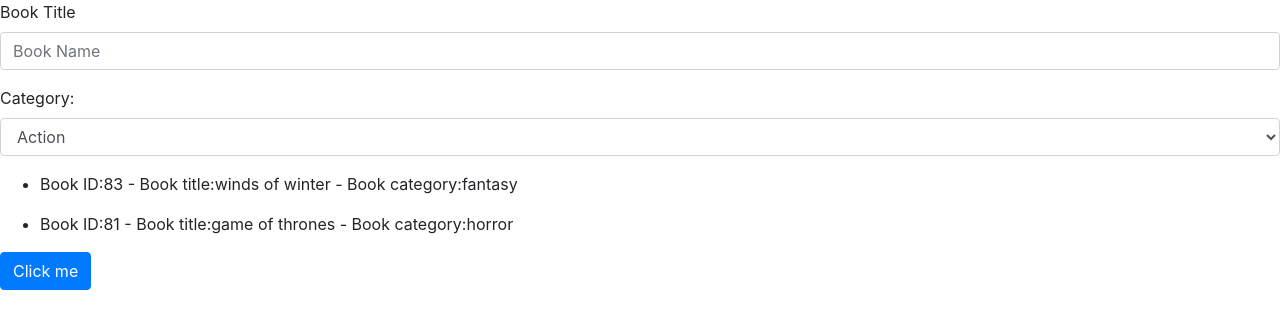
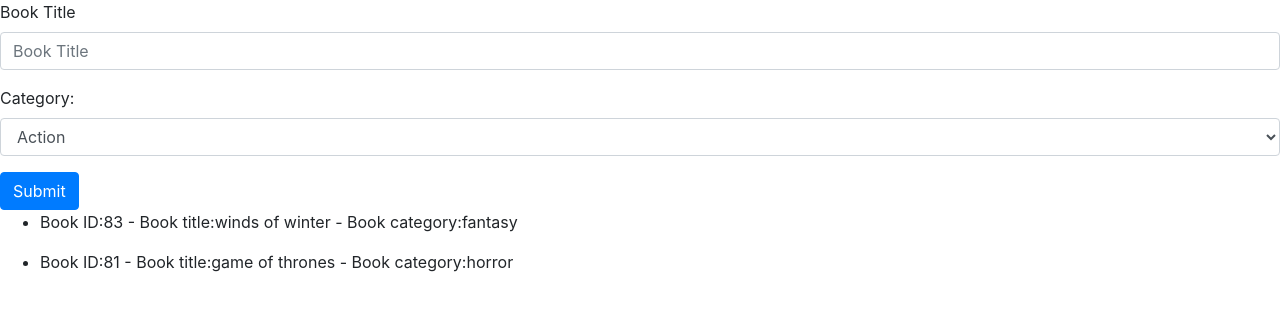
Before and after one commit to abouhid/Magic_books, a Gatsby site: page / in a window 1280 px wide. Built offline with nearby package versions, Linux system fonts and the light colour scheme; Gatsby itself is replaced by a stand-in of ours.

Commit message:
add form hooks

```diff
--- a/package.json
+++ b/package.json
@@ -8,7 +8,7 @@
     "@reduxjs/toolkit": "^1.5.0",
     "bootstrap": "^4.6.0",
     "eslint": "^7.18.0",
-    "gatsby": "^2.26.1",
+    "gatsby": "^2.31.0",
     "gatsby-image": "^2.5.0",
     "gatsby-plugin-manifest": "^2.6.1",
     "gatsby-plugin-offline": "^3.4.0",
@@ -22,6 +22,7 @@
     "react-bootstrap": "^1.4.3",
     "react-dom": "^16.12.0",
     "react-helmet": "^6.1.0",
+    "react-hook-form": "^6.14.2",
     "react-redux": "^7.2.2",
     "redux": "^4.0.5"
   },
--- a/src/components/BookForm.js
+++ b/src/components/BookForm.js
@@ -1,6 +1,14 @@
 import React from "react"
 import Form from "react-bootstrap/Form"
+import { Button } from "react-bootstrap"
+import { useForm } from "react-hook-form"
+
 const BookForm = () => {
+  const { register, handleSubmit, watch, errors } = useForm()
+  const onSubmit = data => {
+    console.log(data)
+    document.getElementById("bookinput").value = ""
+  }
   const categories = [
     "Action",
     "Biography",
@@ -14,15 +22,26 @@ const BookForm = () => {
     <option key={index}>{cat}</option>
   ))
   return (
-    <Form>
-      <Form.Group controlId="exampleForm.ControlInput1">
+    <Form onSubmit={handleSubmit(onSubmit)}>
+      <Form.Group controlId="bookinput">
         <Form.Label>Book Title</Form.Label>
-        <Form.Control type="text" placeholder="Book Name" />
+        <Form.Control
+          type="text"
+          name="bookTitle"
+          placeholder="Book Title"
+          ref={register({ required: true })}
+        />
+        {errors.bookTitle && <span>This field is required</span>}
       </Form.Group>
       <Form.Group controlId="exampleForm.ControlSelect1">
         <Form.Label>Category:</Form.Label>
-        <Form.Control as="select">{categoriesOpt}</Form.Control>
+        <Form.Control as="select" name="category" ref={register}>
+          {categoriesOpt}
+        </Form.Control>
       </Form.Group>
+      <Button variant="primary" type="submit">
+        Submit
+      </Button>
     </Form>
   )
 }
--- a/src/components/BooksList.js
+++ b/src/components/BooksList.js
@@ -1,6 +1,5 @@
 import React from "react"
 import Book from "./Book"
-import { Button } from "react-bootstrap"
 import "bootstrap/dist/css/bootstrap.min.css"
 import { bookObj } from "../pages"
 
@@ -9,11 +8,7 @@ const BooksList = () => {
     return <Book key={book.id} book={book} />
   })
 
-  return (
-    <div>
-      {displayBooks} <Button>Click me</Button>
-    </div>
-  )
+  return <div>{displayBooks}</div>
 }
 
 export default BooksList
```
Also changed, not shown: 1 other file.
